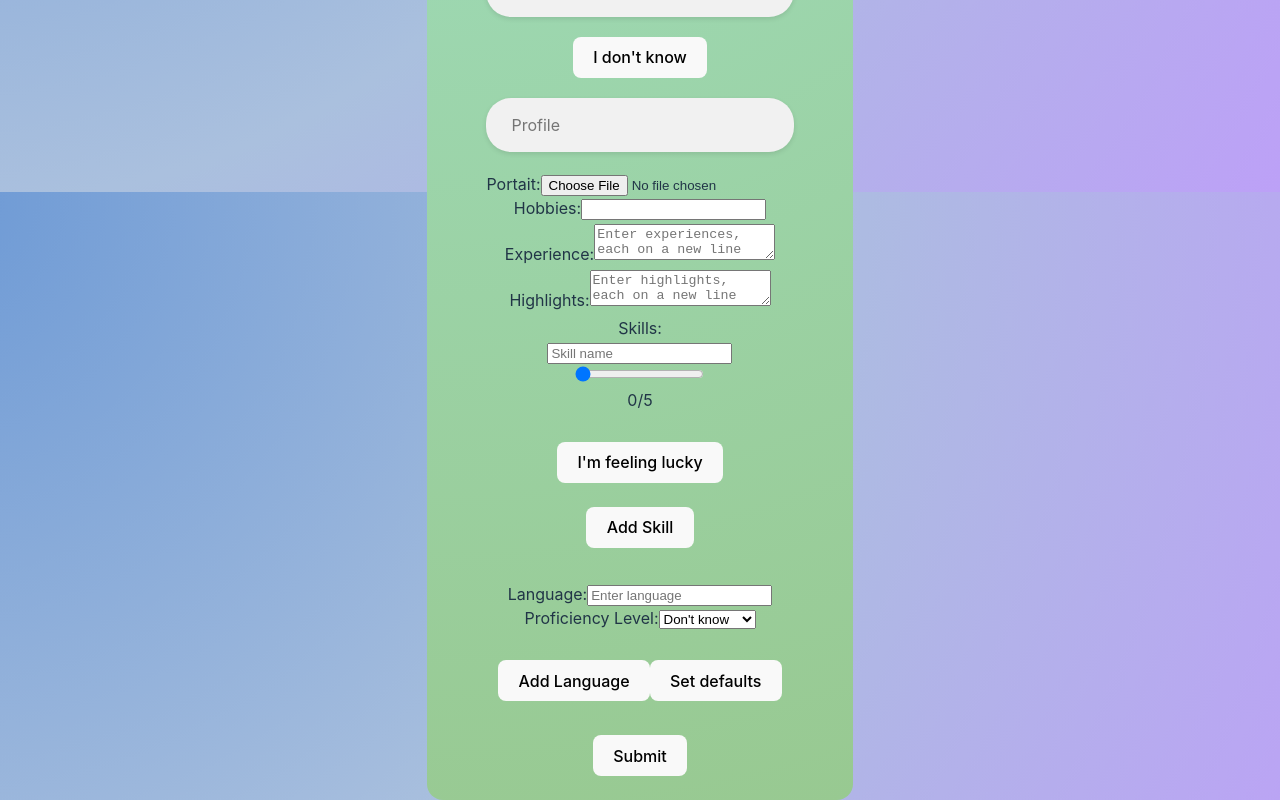
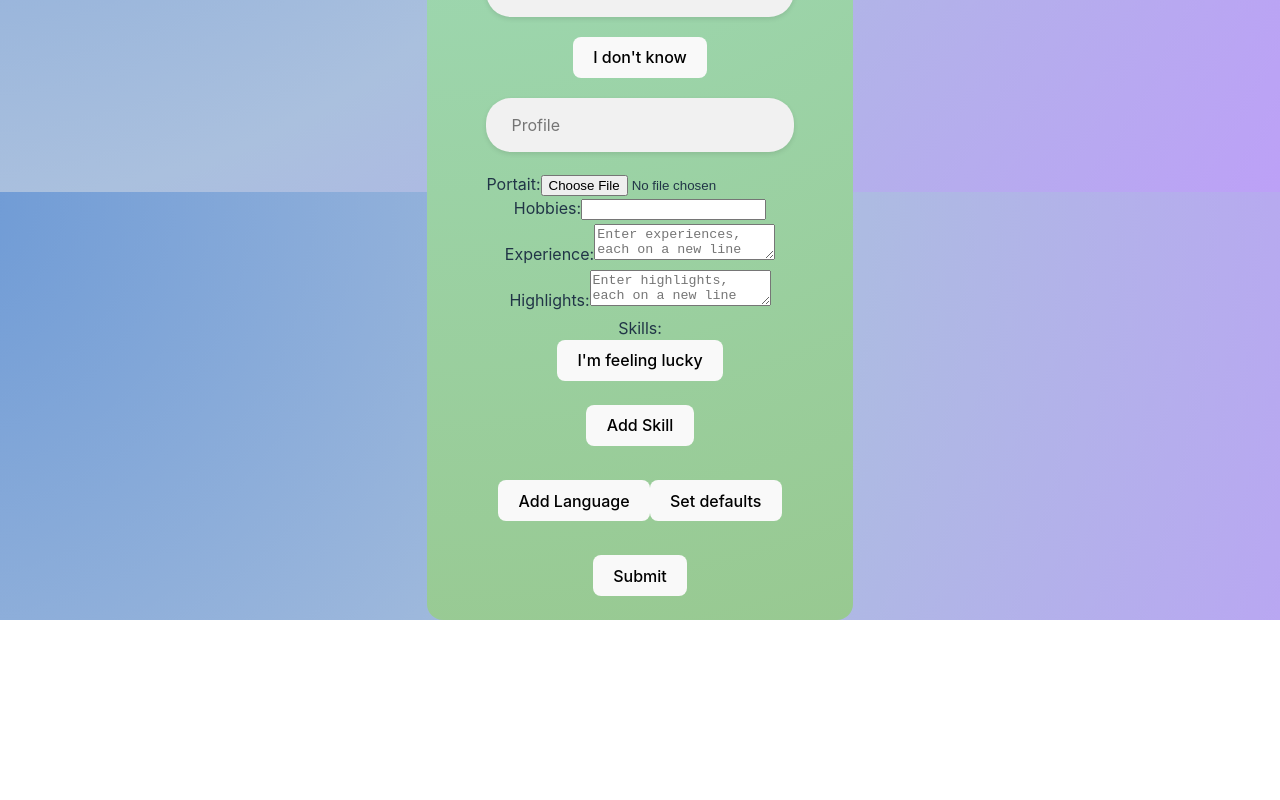
Before and after one commit to WatMan77/rottai, a React (Vite) app in the folder frontend/: page /cv-form in a window 1280 px wide. Shown: the part 608-1408 px from the top of the page. After the commit the page ends 1228 px from the top, so only its background shows below. Built offline with nearby package versions, Linux system fonts and the light colour scheme.

Commit message:
Fix form sending

```diff
--- a/frontend/src/CVForm.jsx
+++ b/frontend/src/CVForm.jsx
@@ -22,8 +22,8 @@ function CVForm() {
   const [hobbies, setHobbies] = useState("");
   const [phone, setPhone] = useState("");
   const [experience, setExperience] = useState(""); // To be split into multiple entries if needed
-  const [skills, setSkills] = useState([{ text: "", range: 0 }]);
-  const [langs, setLangs] = useState([{ lang: "", level: "Don't know" }]); // Array of language objects
+  const [skills, setSkills] = useState([]);
+  const [langs, setLangs] = useState([]); // Array of language objects
   const [highlights, setHighlights] = useState(""); // To be split into multiple entries if needed
   const [pdfImage, setPdfImage] = useState(null);
 
@@ -33,11 +33,11 @@ function CVForm() {
   const addSkillValue = (text = "", range = 0) => {
     if (typeof text !== "string") text = "";
 
-    setSkills([...skills, { text: text, range: range }]);
+    setSkills([...skills, { desc: text, rating: range }]);
   };
 
   const addLanguage = () => {
-    setLangs([...langs, { lang: "", level: "Don't know" }]);
+    setLangs([...langs, { language: "", proficiency: "Don't know" }]);
   };
 
   // Function to handle form submission
--- a/frontend/src/Languages.jsx
+++ b/frontend/src/Languages.jsx
@@ -13,19 +13,19 @@ const Languages = ({ langs, setLangs, addLanguage }) => {
   // Function to handle changes in text input
   const handleTextChange = (index, event) => {
     const newLangs = [...langs];
-    newLangs[index].lang = event.target.value;
+    newLangs[index].language = event.target.value;
     setLangs(newLangs);
   };
 
   // Function to handle changes in range slider
   const handleLevelChange = (index, event) => {
     const newLangs = [...langs];
-    newLangs[index].level = event.target.value;
+    newLangs[index].proficiency = event.target.value;
     setLangs(newLangs);
   };
 
   const setDefaults = () => {
-    setLangs([{lang:"Finnish", level:"Native"},{lang:"English",level:"Intermediate"},{lang:"Swedish",level:"Don't know"}]);
+    setLangs([{language:"Finnish", proficiency:"Native"},{language:"English", proficiency:"Intermediate"},{language:"Swedish",proficiency:"Don't know"}]);
   }
 
   return (
@@ -37,7 +37,7 @@ const Languages = ({ langs, setLangs, addLanguage }) => {
             <label>
               Language:
               <input
-                value={lang.lang}
+                value={lang.language}
                 type="text"
                 onChange={(e) => handleTextChange(index, e)}
                 placeholder="Enter language"
@@ -47,7 +47,7 @@ const Languages = ({ langs, setLangs, addLanguage }) => {
             <label>
               Proficiency Level:
               <select
-                value={lang.level}
+                value={lang.proficiency}
                 onChange={(e) => handleLevelChange(index, e)}
               >
                 {levels.map((level, i) => (
--- a/frontend/src/Skills.jsx
+++ b/frontend/src/Skills.jsx
@@ -1396,14 +1396,14 @@ function Skills({ addSkillValue, skills, setSkills }) {
   // Function to handle changes in text input
   const handleTextChange = (index, event) => {
     const newSkills = [...skills];
-    newSkills[index].text = event.target.value;
+    newSkills[index].desc = event.target.value;
     setSkills(newSkills);
   };
 
   // Function to handle changes in range slider
   const handleRangeChange = (index, event) => {
     const newSkills = [...skills];
-    newSkills[index].range = Number(event.target.value);
+    newSkills[index].rating = Number(event.target.value);
     setSkills(newSkills);
   };
 
@@ -1415,7 +1415,7 @@ function Skills({ addSkillValue, skills, setSkills }) {
           <div key={index} style={{ marginBottom: "30px" }}>
             <input
               type="text"
-              value={skill.text}
+              value={skill.desc}
               onChange={(e) => handleTextChange(index, e)}
               placeholder="Skill name"
             />
@@ -1425,11 +1425,11 @@ function Skills({ addSkillValue, skills, setSkills }) {
               min="0"
               max="5"
               step="0.001"
-              value={skill.range}
+              value={skill.rating}
               onChange={(e) => handleRangeChange(index, e)}
             />
             <br />
-            <span>{skill.range}/5</span> {/* Display current range value */}
+            <span>{skill.rating}/5</span> {/* Display current rating value */}
             <br />
           </div>
         ))}
--- a/frontend/src/cv.json
+++ b/frontend/src/cv.json
@@ -18,7 +18,7 @@
     "languages": [
       {
         "language": "string",
-        "profieciency": "string"
+        "proficiency": "string"
       }
     ],
     "highlights": ["string"]
```
